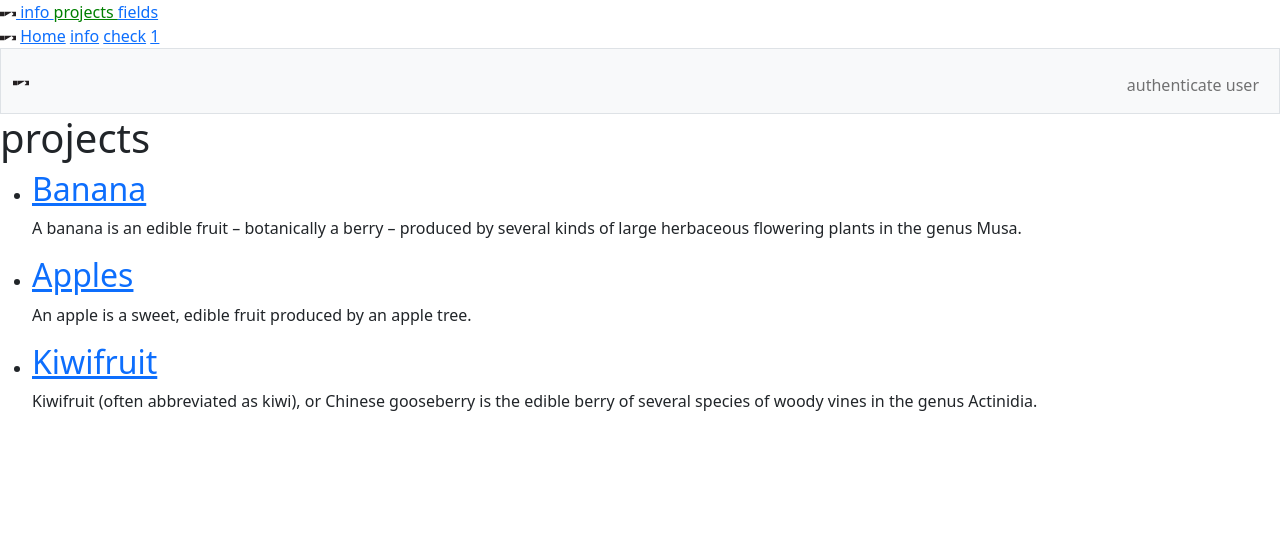
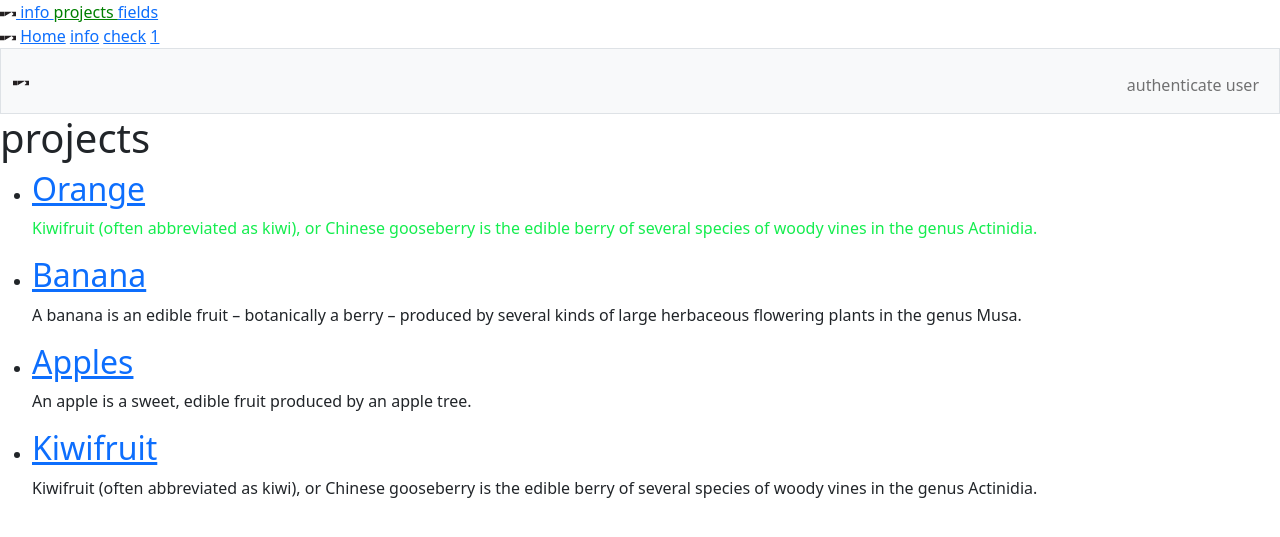
Before and after one commit to evitasimaresi/evitasimaresi.github.io, a Jekyll site: the page built from projects.html, in a window 1280 px wide. Shown: the top 537 px of the page. Built offline with Jekyll 4.4.1, drawn with Linux system fonts in a browser that asks for light colours.

Commit message:
working on tutorial for jekyll-trial website 5

```diff
--- a/_config.yml
+++ b/_config.yml
@@ -1,7 +1,7 @@
 title: My Awesome Site
 email: evitasimaresi@gmail.com
 description: Architect and developer and engineer based in southern europe. Creative mind on developing, architecture, product design, graphic design and whatever has to be engineered...
-baseurl: "evitasimaresi.github.io"
+baseurl: ""
 url: ""
 github_username: evitasimaresi
 
--- /dev/null
+++ b/_posts/2024-4-26-orange.html
@@ -0,0 +1,23 @@
+---
+layout: post
+field: architecture
+---
+
+<p class="h1-title">
+    Kiwifruit (often abbreviated as kiwi), or Chinese gooseberry is the
+    edible berry of several species of woody vines in the genus Actinidia.
+</p>
+
+<p>
+    The most common cultivar group of kiwifruit is oval, about the size of
+    a large hen's egg (5–8 cm (2.0–3.1 in) in length and 4.5–5.5 cm
+    (1.8–2.2 in) in diameter). It has a fibrous, dull greenish-brown skin
+    and bright green or golden flesh with rows of tiny, black, edible
+    seeds. The fruit has a soft texture, with a sweet and unique flavor.
+</p>
+
+<p>
+    This is an image here:
+</p>
+
+<img src="/assets/images/project-test/WeedingInGasStation_Greece_2012.webp" alt="this is an image test">
```
Also changed, not shown: _posts/2024-04-20-kiwifruit.md (+4 -0 lines), assets/images/project-test/WeedingInGasStation_Greece_2012.webp (added).
